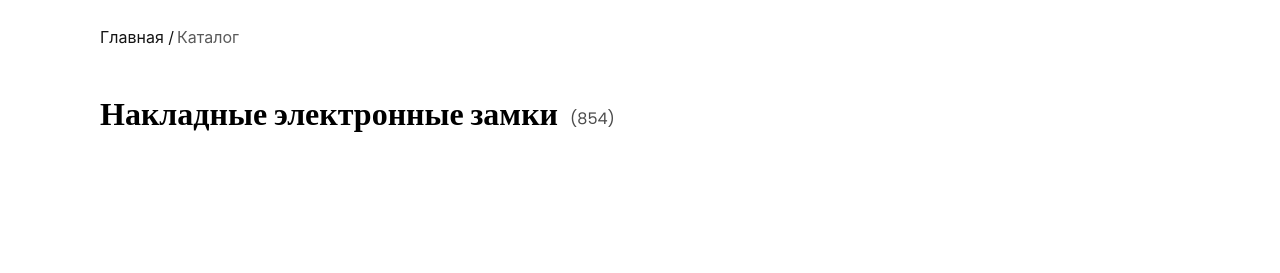
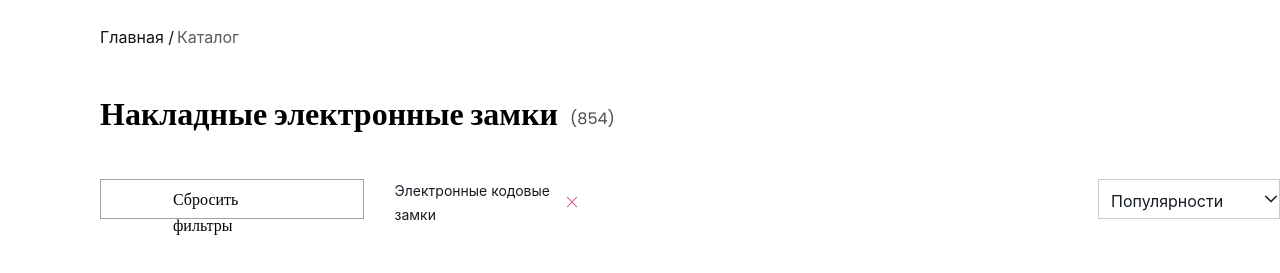
Before and after one commit to mukhammadaliyev1/Fn26-Hub, a plain HTML site: page index.html in a window 1280 px wide. Shown: the part 135-408 px from the top of the page. Drawn offline with Linux system fonts and the light colour scheme; a web font is replaced by a local one.

Commit message:
mukammallawtirilmoqda

```diff
--- a/index.html
+++ b/index.html
@@ -52,13 +52,22 @@
 
     <a class="aa" href="#">Каталог</a>
 </div>
-
 <div class="h2">
 <h1>Накладные электронные замки</h1>
 <p >(854)</p>
 </div>
+<div class="buttons">
+    <button>Сбросить фильтры</button>
 
 
+    <div class="flexca"><a href="#">Электронные кодовые замки</a> <a href="#"><img src="Cross.png" alt=""></a></div>
+
+<div class="btn"> <a href="#">Популярности</a>
+<img src="arrow.png" alt="">
+</div>
+
+
+</div>
 
 
 
--- a/styles/style.css
+++ b/styles/style.css
@@ -130,3 +130,76 @@ margin-left: 3px;
 gap: 12px;
 margin-left: 100px;
 }
+
+.buttons{
+    display: flex;
+    gap: 31px;
+    align-items: center;
+    margin-left: 100px;
+    margin-top: 32px;
+}
+
+.buttons button{
+    width: 288px;
+height: 40px;
+padding: 7px 72px 7px 72px;
+gap: 10px;
+border: 0.5px  solid rgb(163, 162, 162);
+background-color: inherit;
+
+font-family: HelveticaNeueCyr;
+font-size: 16px;
+font-weight: 400;
+line-height: 26px;
+text-align: left;
+
+}
+
+.flexca a{
+
+font-family: SF Pro Text;
+font-size: 14px;
+font-weight: 400;
+line-height: 24px;
+text-align: left;
+
+    color: #161C24;
+    text-decoration: none;
+
+}
+.flexca{
+    display: flex;
+    align-items: center;
+
+    gap: 8px
+    ;
+}
+.flexca img{
+    margin-top: 4px;
+}
+.btn{
+    display: flex;
+align-items: center;
+width:  194px;
+height: 40px;
+top: 286px;
+left: 1151px;
+gap: 16px;
+border: 1px solid #C4CDD5 ;
+margin-left: 488px;
+
+}
+
+.btn a{
+    margin-left: 12px;
+    margin-top: 4px;
+   width: 136px;
+font-family: SF Pro Text;
+font-size: 16px;
+font-weight: 400;
+line-height: 26px;
+text-align: left;
+color: #161C24;
+text-decoration: none;
+
+}
```
Also changed, not shown: Cross.png (added), arrow.png (added).
